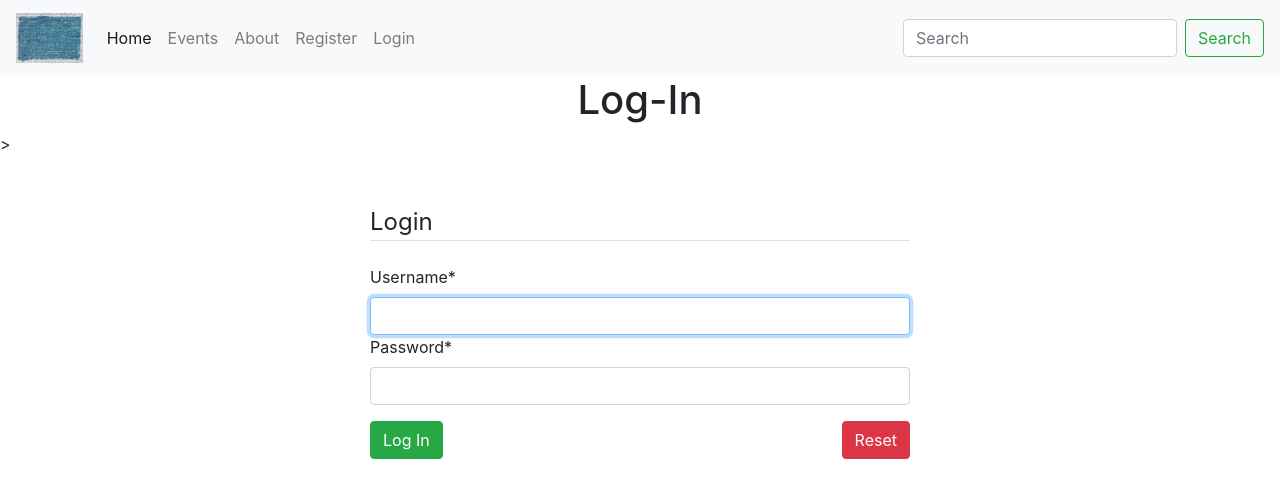
After one commit to Jishnu075/Vee, a Django app: page /login/ in a window 1280 px wide. The commit adds this page. Shown: the top 498 px of the page. Run offline with Django 3.2, Linux system fonts and the light colour scheme; some libraries are stand-ins or nearby versions; some web fonts are replaced.

Commit message:
added Login-logout system

```diff
--- /dev/null
+++ b/users/templates/users/login.html
@@ -0,0 +1,39 @@
+{% extends 'vjc/shared/base.html'%}
+{% load widget_tweaks %}
+{% load crispy_forms_tags %}
+{% block content%}
+
+
+<h1 class ="text text-center text-black">Log-In</h1>>
+    <div class= "container">
+        <div class="row mt-5">
+            <div class="col-sm-6 offset-sm-3">
+                <form method="POST">
+                    {% csrf_token %}
+
+                    <!-- <div class ="form-group">
+                        <label>{{form.username.label}}</label>
+                        {% render_field form.username class="form-control" %}
+                    </div>
+
+                    <div class ="form-group">
+                        <label>{{form.password.label}}</label>
+                        {% render_field form.password class="form-control" %}
+                    </div>
+
+                     -->
+                     <fieldset class="form-group">
+                         <legend class="border-bottom mb-4">Login</legend>
+                         {{ form|crispy }}
+                     </fieldset>
+
+                    <div class ="form-group mt-3 d-flex">
+                        <button class = "btn btn-success" type ="submit">Log In</button>
+                        <button class = "btn btn-danger ml-auto" type ="reset">Reset</button>
+                    </div>
+                </form>
+            </div>
+        </div>
+
+    </div>
+{% endblock content%}
--- a/users/templates/users/register.html
+++ b/users/templates/users/register.html
@@ -19,7 +19,7 @@
                         {% render_field form.Emails class="form-control" %}
                     </div>
                     <div class ="form-group">
-                        <label>{{form.password1.label}}</label>
+                        <label>{{form.password.label}}</label>
                         {% render_field form.password1 class="form-control" %}
                     </div>
                     <div class ="form-group">
@@ -37,7 +37,7 @@
         </div>
         <div class="border-top pt-3">
             <small class="text-muted">
-                Already have an account? <a class="ml-2" href="#">Sign In</a>
+                Already have an account? <a class="ml-2" href="{% url 'web_login' %}">Sign In</a>
             </small>
         </div>
     </div>
--- a/vee/settings.py
+++ b/vee/settings.py
@@ -40,6 +40,7 @@ INSTALLED_APPS = [
     'django.contrib.sessions',
     'django.contrib.messages',
     'django.contrib.staticfiles',
+    'crispy_forms',
 ]
 
 MIDDLEWARE = [
@@ -129,3 +130,6 @@ STATIC_URL = '/static/'
 # https://docs.djangoproject.com/en/3.2/ref/settings/#default-auto-field
 
 DEFAULT_AUTO_FIELD = 'django.db.models.BigAutoField'
+
+LOGIN_REDIRECT_URL = 'web_home'
+LOGIN_URL = 'web_login'
--- a/vee/urls.py
+++ b/vee/urls.py
@@ -1,5 +1,5 @@
 
-
+from django.contrib.auth import views as auth_views
 from django.contrib import admin
 from django.urls import path, include
 from users import views as user_views
@@ -7,6 +7,11 @@ from users import views as user_views
 urlpatterns = [
     path('admin/', admin.site.urls),
     path('register/', user_views.register, name='web_register'),
+    path('profile/', user_views.profile, name='web_profile'),
+    path('login/', auth_views.LoginView.as_view(template_name='users/login.html'),name= 'web_login' ),
+    path('logout/', auth_views.LogoutView.as_view(template_name='users/logout.html'),name= 'web_logout' ),
+
+
     path('', include('vjc.urls'))
 
 ]
--- a/vjc/templates/vjc/shared/nav.html
+++ b/vjc/templates/vjc/shared/nav.html
@@ -13,14 +13,30 @@
                 <a class="nav-link" href="{% url 'web_home' %}">Home <span class="sr-only">(current)</span></a>
             </li>
             <li class="nav-item">
+                <a class="nav-link" href="#">Events</a>
+            </li>
+            <li class="nav-item">
                 <a class="nav-link" href="{% url 'web_about' %}">About</a>
             </li>
+
+            {% if user.is_authenticated %}
+                <li class="nav-item">
+                    <a class="nav-link"  href="{% url 'web_profile' %}">Profile</a>
+                </li>
+
+
+                <li class="nav-item">
+                    <a class="nav-link"  href="{% url 'web_logout' %}">Logout</a>
+                </li>
+            {% else %}
             <li class="nav-item">
-                <a class="nav-link" href="{% url 'web_register' %}">Login/Register</a>
+                <a class="nav-link" href="{% url 'web_register' %}">Register</a>
             </li>
             <li class="nav-item">
-                <a class="nav-link" href="#">Events</a>
+                <a class="nav-link" href="{% url 'web_login' %}">Login</a>
             </li>
+            {% endif %}
+
         </ul>
         <form class="form-inline my-2 my-lg-0">
             <input class="form-control mr-sm-2" type="text" placeholder="Search">
```
Also changed, not shown: users/templates/users/logout.html (added, +15 -0 lines), users/templates/users/profile.html (added, +9 -0 lines), users/views.py (+9 -2 lines), db.sqlite3.
